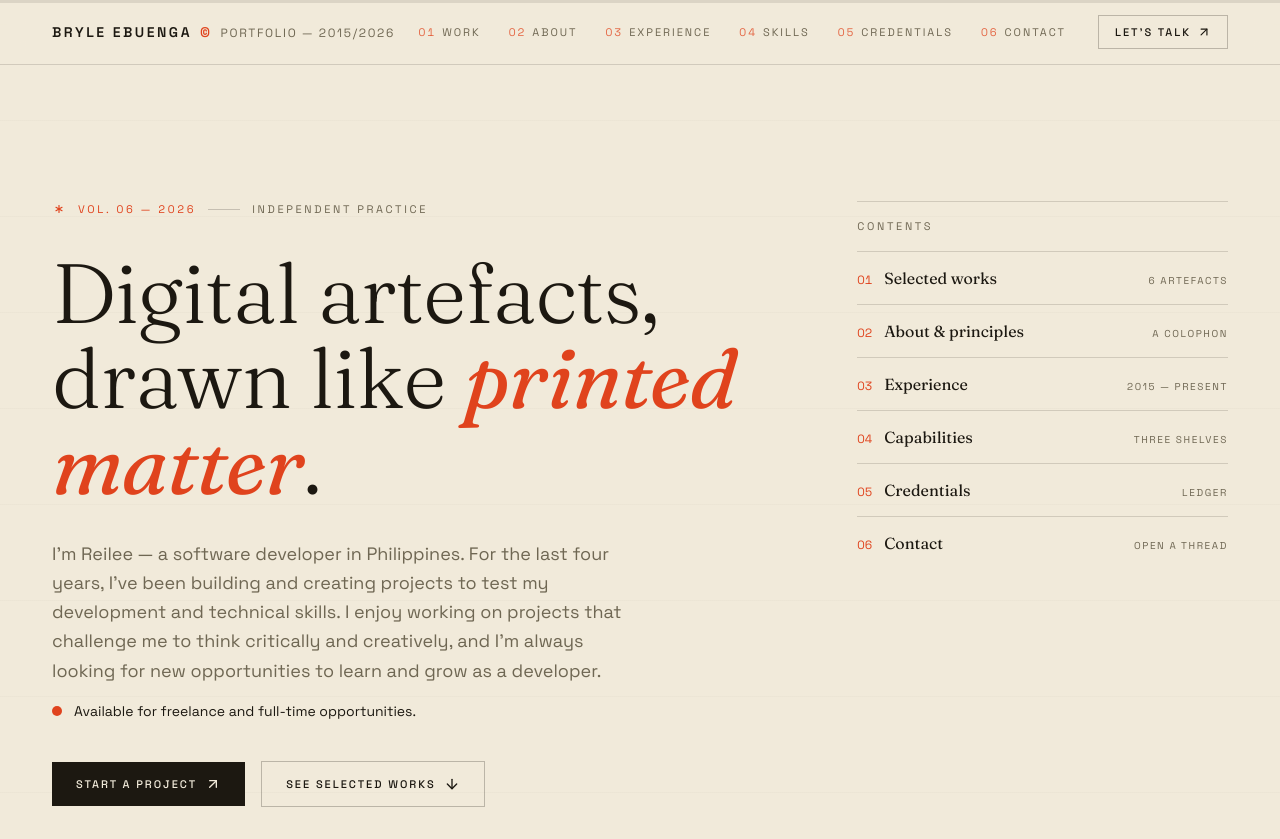
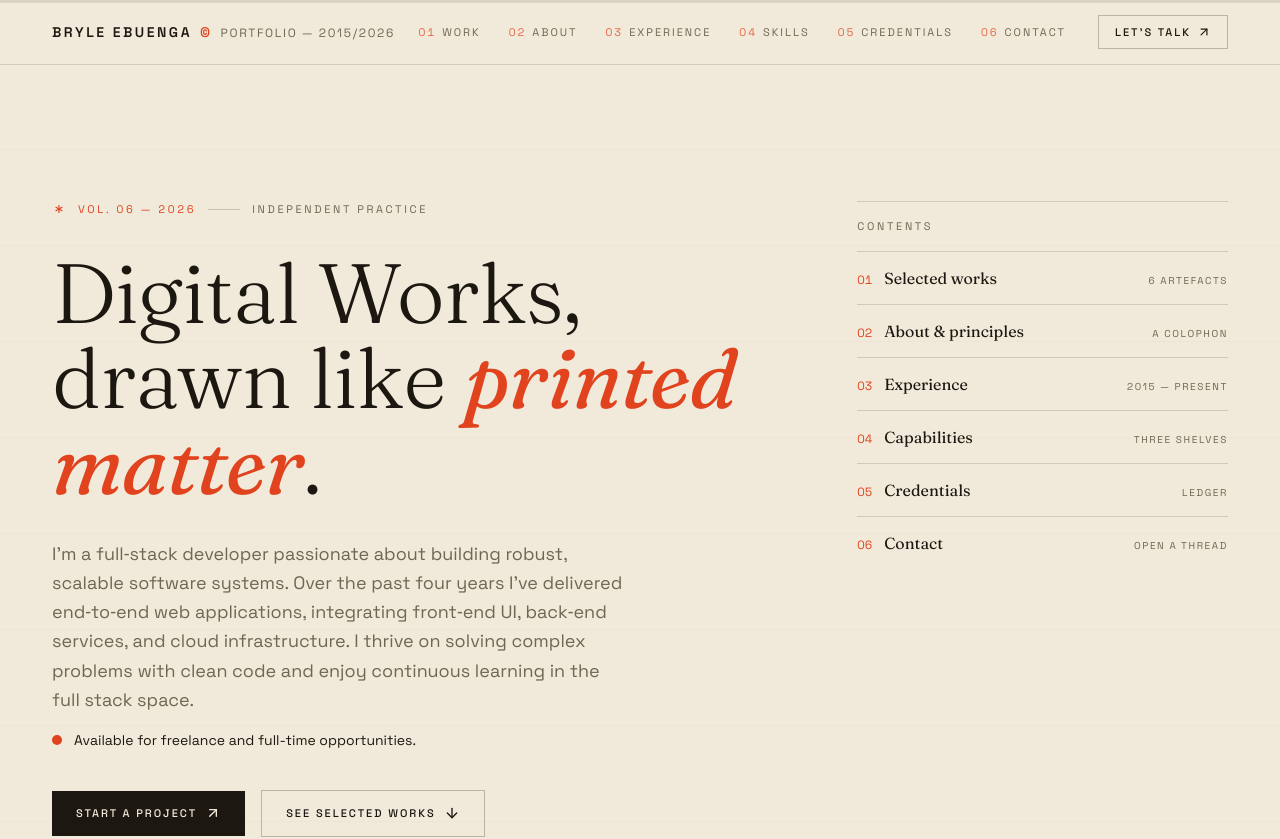
Before and after one commit to bryle3184/PersonalPortfolio, a React (Vite) app: page / in a window 1280 px wide. Shown: the top 839 px of the page. Built offline with nearby package versions, Linux system fonts and the light colour scheme.

Commit message:
Update bio and role to emphasize full‑stack development

```diff
--- a/package.json
+++ b/package.json
@@ -25,5 +25,8 @@
     "tailwindcss": "^4.1.8",
     "typescript": "~5.8.3",
     "vite": "^6.3.5"
+  },
+  "allowScripts": {
+    "esbuild@0.25.12": true
   }
 }
--- a/src/components/Hero.tsx
+++ b/src/components/Hero.tsx
@@ -29,7 +29,7 @@ export default function Hero({ person, marquee }: HeroProps) {
             </Reveal>
             <Reveal delay={80}>
               <h1 className="mt-8 font-display text-5xl font-light leading-[1.02] tracking-[-0.01em] sm:text-6xl xl:text-[5.25rem]">
-                Digital artefacts,
+                Digital Works,
                 <br />
                 drawn like{" "}
                 <em className="font-[400] italic text-vermilion">printed matter</em>.
--- a/src/data/portfolio.json
+++ b/src/data/portfolio.json
@@ -1,10 +1,10 @@
 {
   "person": {
     "name": "Bryle Ebuenga",
-    "role": "Software Developer",
+    "role": "Full‑stack Developer",
     "location": "New York, NY",
     "email": "bryle.ebuenga@gmail.com",
-    "bio": "I'm Reilee — a software developer in Philippines. For the last four years, I've been building and creating projects to test my development and technical skills. I enjoy working on projects that challenge me to think critically and creatively, and I'm always looking for new opportunities to learn and grow as a developer.",
+    "bio": "I'm a full‑stack developer passionate about building robust, scalable software systems. Over the past four years I've delivered end‑to‑end web applications, integrating front‑end UI, back‑end services, and cloud infrastructure. I thrive on solving complex problems with clean code and enjoy continuous learning in the full stack space.",
     "availability": "Available for freelance and full-time opportunities.",
     "resumeUrl": "09946621802",
     "socials": [
```
